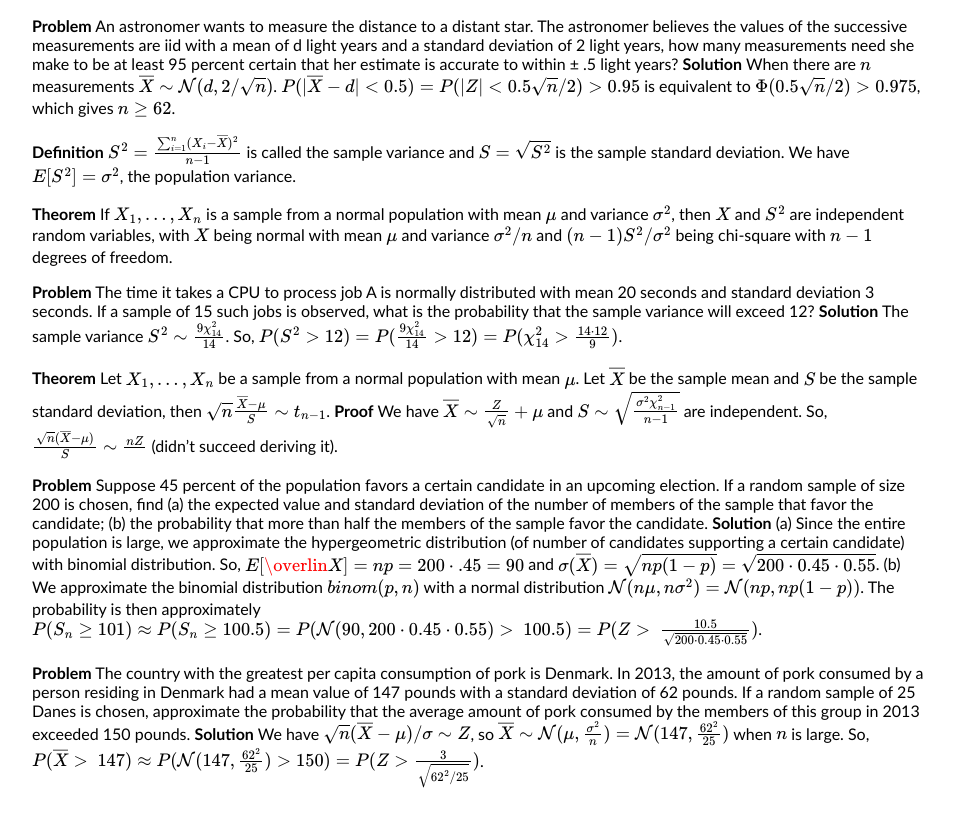
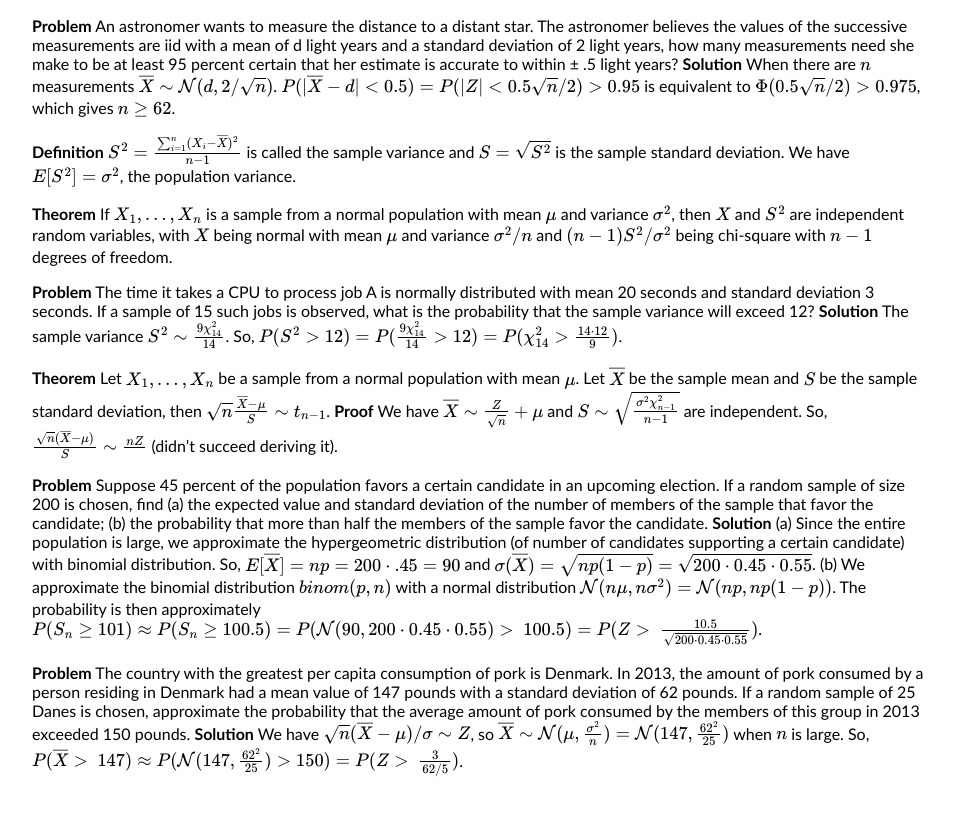
Before and after one commit to henryzhang11/questions-I-have, a Jekyll site: the page built from _posts/2023-08-20-probability-theory-review.md, in a window 1280 px wide and 900 px high, scrolled down 3266 px. Shown: the top 827 px of the window, without its empty margins (160-1114 px from the left). Built offline with Jekyll 4.4.1, drawn with Linux system fonts in a browser that asks for light colours; formulas are drawn with MathJax 3.

Commit message:
Update 2023-08-20-probability-theory-review.md

```diff
--- a/_posts/2023-08-20-probability-theory-review.md
+++ b/_posts/2023-08-20-probability-theory-review.md
@@ -96,7 +96,7 @@ title: "probability theory review"
 **Proof** We have $\overline{X}\sim \frac{Z}{\sqrt{n}}+\mu$ and $S\sim\sqrt{\frac{\sigma^2 \chi_{n-1}^2}{n-1}}$ are independent. So, $\frac{\sqrt{n}(\overline{X}-\mu)}{S}\sim \frac{nZ}{}$ (didn't succeed deriving it).
 
 **Problem** Suppose 45 percent of the population favors a certain candidate in an upcoming election. If a random sample of size 200 is chosen, find (a) the expected value and standard deviation of the number of members of the sample that favor the candidate; (b) the probability that more than half the members of the sample favor the candidate.
-**Solution** (a) Since the entire population is large, we approximate the hypergeometric distribution (of number of candidates supporting a certain candidate) with binomial distribution. So, $E[\overlin{X}]=np=200\cdot .45=90$ and $\sigma(\overline{X})=\sqrt{np(1-p)}=\sqrt{200\cdot 0.45\cdot 0.55}$. (b) We approximate the binomial distribution $binom(p,n)$ with a normal distribution $\mathcal{N}(n\mu, n\sigma^2)=\mathcal{N}(np,np(1-p))$. The probability is then approximately $P(S_n\geq 101)\approx P(S_n\geq 100.5)=P(\mathcal{N}(90,200\cdot 0.45\cdot 0.55) \>\ 100.5)=P(Z \>\ \frac{10.5}{\sqrt{200\cdot 0.45\cdot 0.55}})$.
+**Solution** (a) Since the entire population is large, we approximate the hypergeometric distribution (of number of candidates supporting a certain candidate) with binomial distribution. So, $E[\overline{X}]=np=200\cdot .45=90$ and $\sigma(\overline{X})=\sqrt{np(1-p)}=\sqrt{200\cdot 0.45\cdot 0.55}$. (b) We approximate the binomial distribution $binom(p,n)$ with a normal distribution $\mathcal{N}(n\mu, n\sigma^2)=\mathcal{N}(np,np(1-p))$. The probability is then approximately $P(S_n\geq 101)\approx P(S_n\geq 100.5)=P(\mathcal{N}(90,200\cdot 0.45\cdot 0.55) \>\ 100.5)=P(Z \>\ \frac{10.5}{\sqrt{200\cdot 0.45\cdot 0.55}})$.
 
 **Problem** The country with the greatest per capita consumption of pork is Denmark. In 2013, the amount of pork consumed by a person residing in Denmark had a mean value of 147 pounds with a standard deviation of 62 pounds. If a random sample of 25 Danes is chosen, approximate the probability that the average amount of pork consumed by the members of this group in 2013 exceeded 150 pounds.
-**Solution** We have $\sqrt{n}(\overline{X}-\mu)/\sigma\sim Z$, so $\overline{X}\sim\mathcal{N}(\mu,\frac{\sigma^2}{n})=\mathcal{N}(147,\frac{62^2}{25})$ when $n$ is large. So, $P(\overline{X} \>\ 147)\approx P(\mathcal{N}(147,\frac{62^2}{25})>150)=P(Z>\frac{3}{\sqrt{62^2/25}})$.
+**Solution** We have $\sqrt{n}(\overline{X}-\mu)/\sigma\sim Z$, so $\overline{X}\sim\mathcal{N}(\mu,\frac{\sigma^2}{n})=\mathcal{N}(147,\frac{62^2}{25})$ when $n$ is large. So, $P(\overline{X} \>\ 147)\approx P(\mathcal{N}(147,\frac{62^2}{25})>150)=P(Z \>\ \frac{3}{62/5})$.
```
